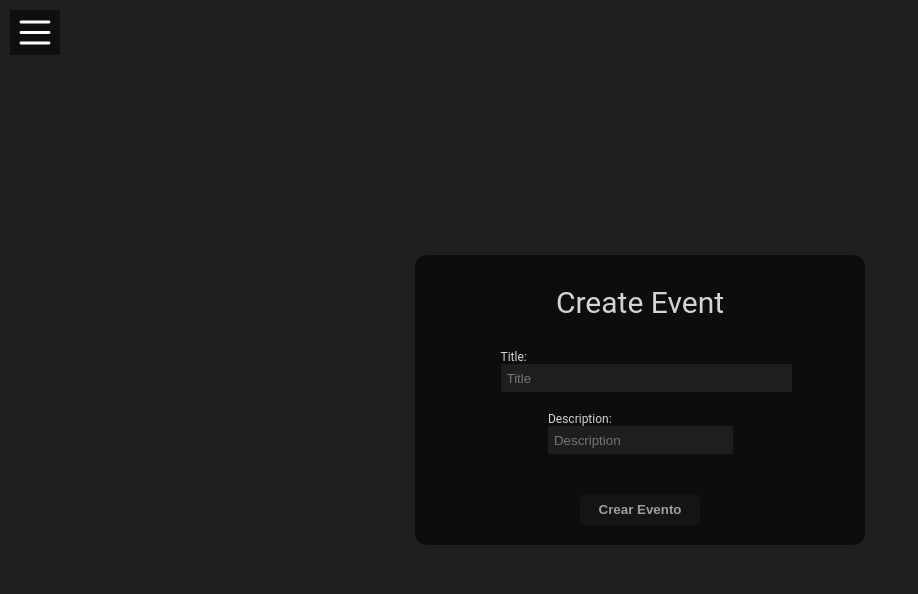
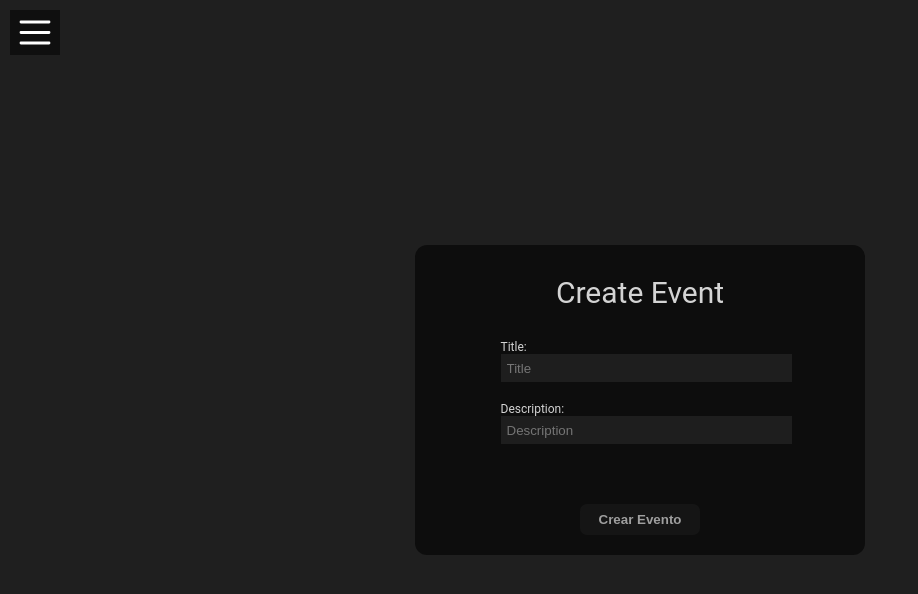
Before and after one commit to MarioAlva/EA-Backoffice, an Angular app: page /create-event in a window 1280 px wide. Shown: the top 594 px of the page, without its empty margins (0-918 px from the left). Built offline with nearby package versions, Linux system fonts and the light colour scheme.

Commit message:
Login v1.2

```diff
--- a/src/app/create-event/create-event.component.html
+++ b/src/app/create-event/create-event.component.html
@@ -1,17 +1,17 @@
 <div class="create-event-container">
     <form [formGroup]="createEventForm" (ngSubmit)="onSubmit()" style="padding-bottom: 20px; width: 450px;" class="create-event" [style]="clickCreateEvent ? 'margin-left: 0vw' : ''">
         <span class="create-event-header">Create Event</span>
-        <label style=" margin-bottom: 20px;">Title:<input formControlTitle="title" [ngClass]="{ 'is-invalid': submitted && createEventForm.controls.title.errors }" [style]="submitted && createEventForm.controls.title.errors ? 'outline: 1px solid #b30000;' : ''" type="text" placeholder="Title" ></label>
-        <div *ngIf="submitted && createEventForm.controls.title.errors" class="validation-error">
-            <div *ngIf="createEventForm.controls.title.errors.required">Is required</div>
-        </div>
-        <div style="width: 62%; display: inline-flex; justify-content: center; margin-bottom: 20px;">
-            <div style="margin-right: 4%; display: flex; flex-direction: column; width: 62%;">
-			<label style="width: 100%;">Description:<input [style]="submitted && createEventForm.controls.description.errors ? 'outline: 1px solid #b30000;' : ''" formControlDescription="description" description="Description" [ngClass]="{ 'is-invalid': submitted && createEventForm.controls.description.errors }" type="text" placeholder="Description"></label>
+            <label style=" margin-bottom: 20px;">Title:<input formControlName="title" [ngClass]="{ 'is-invalid': submitted && createEventForm.controls.title.errors }" [style]="submitted && createEventForm.controls.title.errors ? 'outline: 1px solid #b30000;' : ''" type="text" placeholder="Title" ></label>
+            <div *ngIf="submitted && createEventForm.controls.title.errors" class="validation-error">
+                <div *ngIf="createEventForm.controls.title.errors.required">Is required</div>
+            </div>
+            <label style=" margin-bottom: 20px;">Description:<input formControlName="description" [ngClass]="{ 'is-invalid': submitted && createEventForm.controls.description.errors }" [style]="submitted && createEventForm.controls.description.errors ? 'outline: 1px solid #b30000;' : ''" type="text" placeholder="Description" ></label>
             <div *ngIf="submitted && createEventForm.controls.description.errors" class="validation-error">
                 <div *ngIf="createEventForm.controls.description.errors.required">Is required</div>
             </div>
-            </div>
+        <div style="width: 62%; display: inline-flex; justify-content: center; margin-bottom: 20px;">
+        <div style="margin-right: 4%; display: flex; flex-direction: column; width: 62%;">
+        </div>
 		</div>
         <button class="create-event-button" (click)="sendCreateEvent()"><b>Crear Evento</b></button>
     </form>
```
